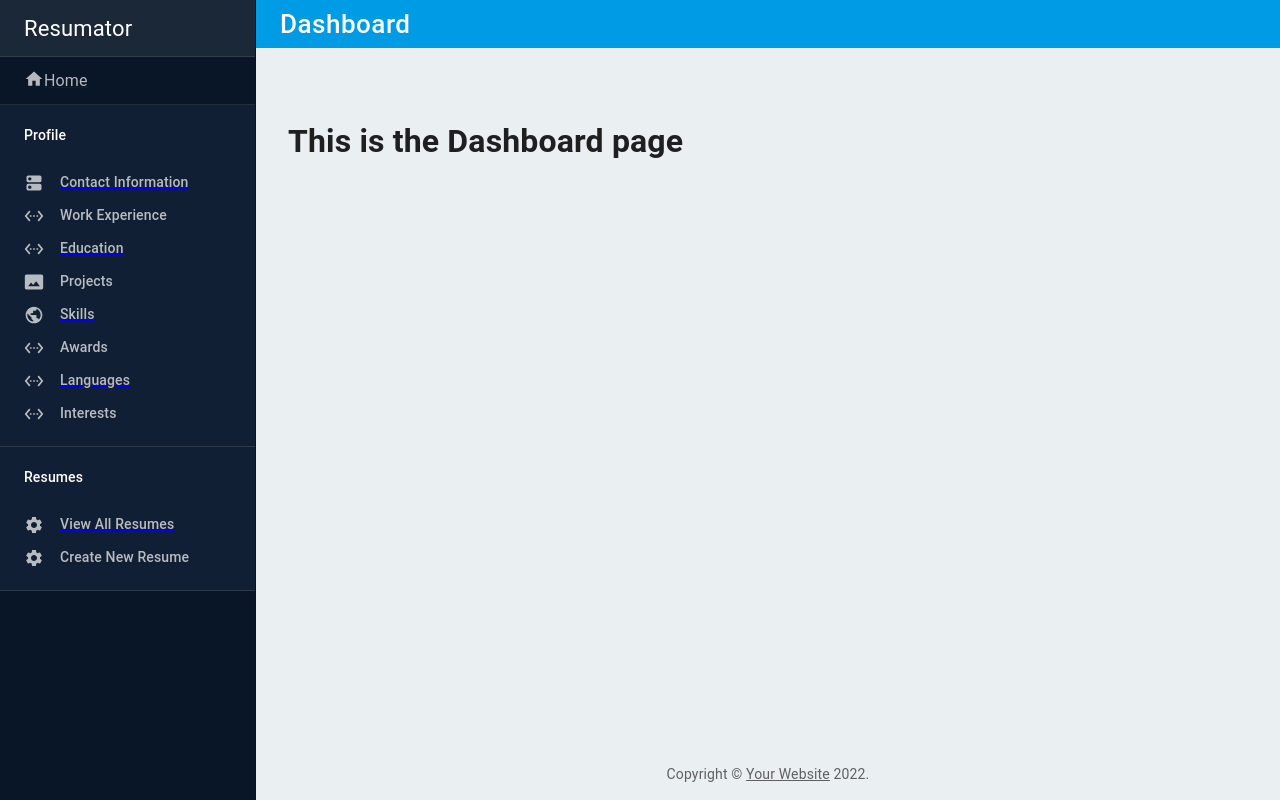
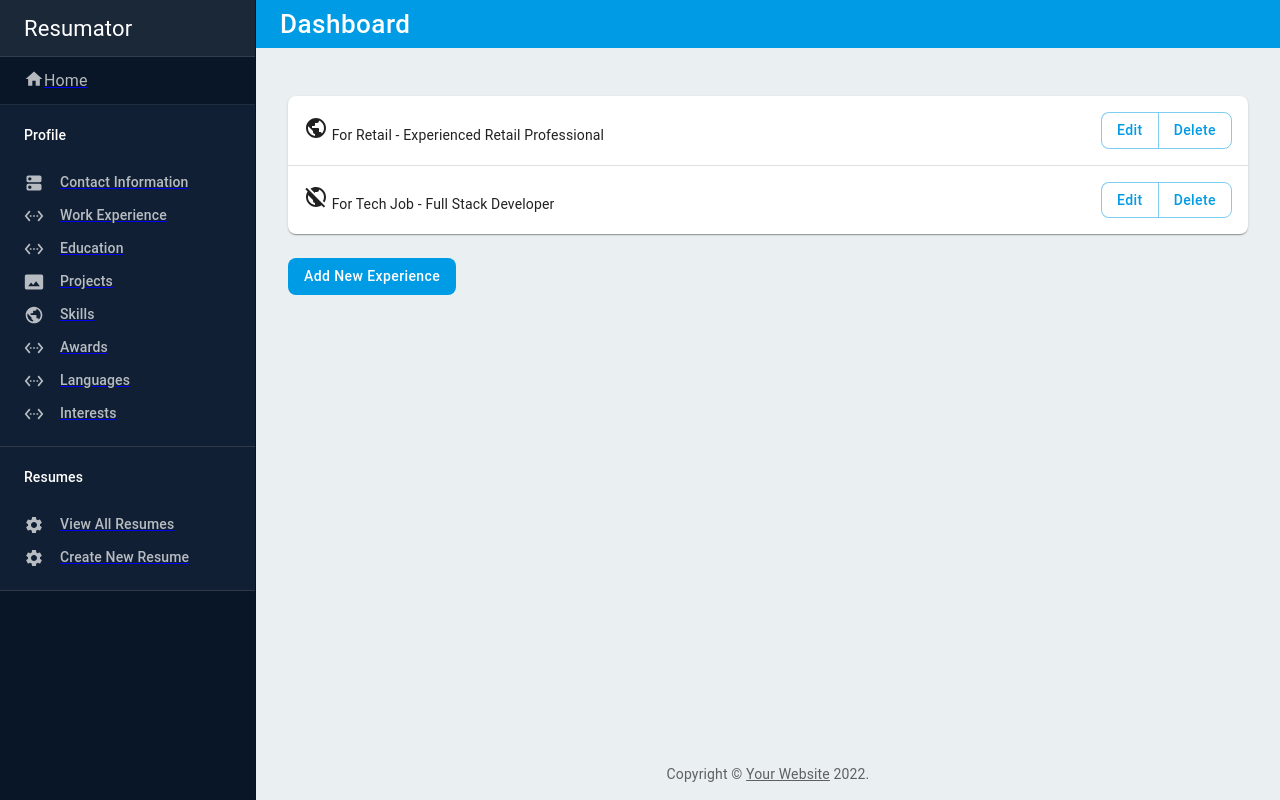
Before and after one commit to kirstgonz/resumator, a React (Create React App) app in the folder client/: page /resumator in a window 1280 px wide. Built offline with nearby package versions, Linux system fonts and the light colour scheme.

Commit message:
added dashboard and finished work history

```diff
--- a/client/src/Dashboard.js
+++ b/client/src/Dashboard.js
@@ -1,17 +1,162 @@
+import { Button, ButtonGroup, Checkbox, FormControlLabel, FormGroup, ListItem, Modal, Paper, Table, TableBody, TableCell, TableContainer, TableRow, TextField } from '@mui/material';
+import { Box } from '@mui/system';
 import * as React from 'react';
-import { useDispatch } from 'react-redux';
+import { useDispatch, useSelector } from 'react-redux';
 import { ResumatorRedux } from './resumatorRedux';
+import { Public, PublicOff } from '@mui/icons-material';
+
 export function Dashboard() {
     const dispatch = useDispatch();
     const dispatchTitle = React.useCallback(
-      () => {
-        dispatch(ResumatorRedux.actions.setCurrentPageTitle('Dashboard'));
-    }, [dispatch])
+        () => {
+            dispatch(ResumatorRedux.actions.setCurrentPageTitle('Dashboard'));
+        }, [dispatch])
     React.useEffect(dispatchTitle, []);
+    const [currentIndex, setCurrentIndex] = React.useState(-1);
+    const resumes = useSelector(ResumatorRedux.selectors.selectResumes);
+    const [open, setOpen] = React.useState(false);
+    const [modalButtonLabel, setModalButtonLabel] = React.useState('Save');
+    const [modalTitle, setModalTitle] = React.useState('Edit Work Experience');
+    const [inputFieldVariant, setInputFieldVariant] = React.useState('filled');
+    const [title, setTitle] = React.useState('');
+    const [introduction, setIntroduction] = React.useState('');
+    const [nickName, setNickName] = React.useState('');
+    const [isPublic, setIsPublic] = React.useState('');
 
+
+    const handleOpen = () => setOpen(true);
+    const handleClose = () => {
+        setOpen(false);
+    };
+    const handleDelete = (index) => {
+        return () => {
+            dispatch(ResumatorRedux.actions.deleteResume(index));
+        };
+    };
+    const handleEditModal = (index) => {
+        return () => {
+            setInputFieldVariant('filled');
+            setCurrentIndex(index);
+            let curResume = resumes[index];
+            setOpen(true);
+            setModalTitle('Edit Work Experience');
+            setModalButtonLabel('Save');
+            // set all modal variables;
+            setTitle(curResume.title);
+            setNickName(curResume.nickName);
+            setIntroduction(curResume.intro);
+            setIsPublic(curResume.isPublic);
+        }
+    }
+    const handleAddModal = () => {
+        setCurrentIndex(-1);
+        setInputFieldVariant('outlined');
+        setModalTitle('Add Work Experience');
+        setModalButtonLabel('Add');
+        setOpen(true);
+        setTitle('');
+        setNickName('');
+        setIntroduction('');
+        setIsPublic(false);
+    };
+    const handleModalSave = () => {
+        const exp = {
+            title: title,
+            nickName: nickName,
+            intro: introduction,
+            isPublic: isPublic
+        }
+        if (currentIndex > -1) {
+            dispatch(ResumatorRedux.actions.putResume({ index: currentIndex, item: exp }));
+        } else {
+            dispatch(ResumatorRedux.actions.addResume(exp));
+        }
+        handleClose();
+    }
+    const modalStyle = {
+        position: 'absolute',
+        top: '50%',
+        left: '50%',
+        transform: 'translate(-50%, -50%)',
+        width: 600,
+        bgcolor: 'background.paper',
+        border: '2px solid #000',
+        boxShadow: 24,
+        p: 4,
+    };
+    const showPublicIcon = (shouldShow) => {
+        if (shouldShow) {
+            return (<Public />);
+        }
+        return (<PublicOff />);
+    };
     return (
         <div>
-            <h1> This is the Dashboard page</h1>
+            <TableContainer component={Paper}>
+                <Table sx={{ minWidth: 650 }} aria-label="Work Experience">
+                    <TableBody>
+                        {resumes.map(({ title, nickName, intro, isPublic }, index) => (
+                            <TableRow key={index} sx={{ '&:last-child td, &:last-child th': { border: 0 } }} >
+                                <TableCell component="th" scope="row">
+                                    {showPublicIcon(!!isPublic)} {nickName} - {title}
+                                </TableCell>
+                                <TableCell align="right">
+                                    <ButtonGroup variant="outlined" aria-label="outlined primary button group">
+                                        <Button onClick={handleEditModal(index)}>Edit</Button>
+                                        <Button onClick={handleDelete(index)}>Delete</Button>
+                                    </ButtonGroup>
+                                </TableCell>
+                            </TableRow>
+                        ))}
+                    </TableBody>
+                </Table>
+            </TableContainer>
+            <br />
+            <Button onClick={handleAddModal} variant="contained">Add New Experience</Button>
+            <Modal
+                keepMounted
+                open={open}
+                onClose={handleClose}
+                aria-labelledby="keep-mounted-modal-title"
+                aria-describedby="keep-mounted-modal-description"
+            >
+                <Box sx={modalStyle}>
+
+                    <h3>{modalTitle}</h3>
+                    <div>
+                        <FormGroup>
+                            <TextField value={nickName}
+                                onChange={(e) => {
+                                    setNickName(e.target.value);
+                                }}
+                                label="Resume Nickname" id="nickName" sx={{ m: 1, width: '25ch' }} variant={inputFieldVariant} />
+                        </FormGroup>
+                        <TextField value={title}
+                            onChange={function (e) {
+                                setTitle(e.target.value)
+                            }}
+                            label="Canidate Title" id="title" sx={{ m: 1, width: '50ch' }} variant={inputFieldVariant} />
+                    </div>
+                    <div>
+                        <TextField
+                            id="intro"
+                            label="Introduction"
+                            onChange={function (e) {
+                                setIntroduction(e.target.value)
+                            }}
+                            value={introduction}
+                            multiline
+                            rows={8}
+                            sx={{ m: 1, width: '50ch' }}
+                            variant={inputFieldVariant}
+                        />
+                    </div>
+                    <div>
+                        <FormControlLabel control={<Checkbox onChange={(e)=>{setIsPublic(e.target.value)}} checked={!!isPublic} />} label="Is Public" />
+                    </div>
+                    <Button onClick={handleModalSave} variant="contained">{modalButtonLabel}</Button>
+                </Box>
+            </Modal>
         </div>
     )
-};
+}
--- a/client/src/Work.js
+++ b/client/src/Work.js
@@ -1,5 +1,5 @@
 import { Button, ButtonGroup, ListItem, Modal, Paper, Table, TableBody, TableCell, TableContainer, TableRow, TextField } from '@mui/material';
-import { DesktopDatePicker, MobileDatePicker } from '@mui/x-date-pickers';
+import {  MobileDatePicker } from '@mui/x-date-pickers';
 import dayjs, { Dayjs } from 'dayjs';
 import { AdapterDayjs } from '@mui/x-date-pickers/AdapterDayjs';
 import { LocalizationProvider } from '@mui/x-date-pickers/LocalizationProvider';
@@ -14,16 +14,21 @@ export function Work() {
             dispatch(ResumatorRedux.actions.setCurrentPageTitle('Work Experience'));
         }, [dispatch])
     React.useEffect(dispatchTitle, []);
-    let currentIndex = -1;
+    const [currentIndex, setCurrentIndex] = React.useState(-1);
     const workExperience = useSelector(ResumatorRedux.selectors.selectExperience);
-    const [curExp, setCurExp] = React.useState({});
     const [open, setOpen] = React.useState(false);
     const [modalButtonLabel, setModalButtonLabel] = React.useState('Save');
     const [modalTitle, setModalTitle] = React.useState('Edit Work Experience');
     const [inputFieldVariant, setInputFieldVariant] = React.useState('filled');
+    const [jobTitle, setJobTitle] = React.useState('');
+    const [jobDescription, setJobDescription] = React.useState('');
+    const [jobStartDate, setJobStartDate] = React.useState('');
+    const [jobEndDate, setJobEndDate] = React.useState('');
+    const [jobCompanyName, setJobCompanyName] = React.useState('');
+
+
     const handleOpen = () => setOpen(true);
     const handleClose = () => {
-        currentIndex = -1;
         setOpen(false);
     };
     const handleDelete = (index) => {
@@ -34,23 +39,45 @@ export function Work() {
     const handleEditModal = (index) => {
         return () => {
             setInputFieldVariant('filled');
-            currentIndex = index;
-            setCurExp(workExperience[index])
+            setCurrentIndex(index);
+            let curExp = workExperience[index];
             setOpen(true);
             setModalTitle('Edit Work Experience');
             setModalButtonLabel('Save');
+            // set all modal variables;
+            setJobTitle(curExp.title);
+            setJobDescription(curExp.responsibilities);
+            setJobCompanyName(curExp.company);
+            setJobStartDate(curExp.start_date);
+            setJobEndDate(curExp.end_date);
         }
     }
     const handleAddModal = () => {
-        currentIndex = -1;
+        setCurrentIndex(-1);
         setInputFieldVariant('outlined');
         setModalTitle('Add Work Experience');
         setModalButtonLabel('Add');
-        setCurExp({});
         setOpen(true);
+        setJobTitle('');
+        setJobDescription('');
+        setJobCompanyName('');
+        setJobStartDate(null);
+        setJobEndDate(null);
     };
-    const handleModalClick = () => {
-        curExp()
+    const handleModalSave = () => {
+        const exp = {
+            title: jobTitle,
+            responsibilities: jobDescription,
+            company: jobCompanyName,
+            start_date: jobStartDate,
+            end_date: jobEndDate
+        }
+        if (currentIndex > -1) {
+            dispatch(ResumatorRedux.actions.putWorkExperience({ index: currentIndex, item: exp }));
+        } else {
+            dispatch(ResumatorRedux.actions.addWorkExperience(exp));
+        }
+        handleClose();
     }
     const modalStyle = {
         position: 'absolute',
@@ -98,10 +125,14 @@ export function Work() {
                     <LocalizationProvider dateAdapter={AdapterDayjs}>
                         <h3>{modalTitle}</h3>
                         <div>
-                            <TextField value={curExp.company} label="Company" id="company" sx={{ m: 1, width: '25ch' }} variant={inputFieldVariant} />
-                            <TextField value={curExp.title}
-                                onChange={(newValue) => {
-                                    curExp.start_date = newValue;
+                            <TextField value={jobCompanyName}
+                                onChange={(e) => {
+                                    setJobCompanyName(e.target.value);
+                                }}
+                                label="Company" id="company" sx={{ m: 1, width: '25ch' }} variant={inputFieldVariant} />
+                            <TextField value={jobTitle}
+                                onChange={function (e) {
+                                    setJobTitle(e.target.value)
                                 }}
                                 label="Job Title" id="title" sx={{ m: 1, width: '50ch' }} variant={inputFieldVariant} />
                         </div>
@@ -109,18 +140,19 @@ export function Work() {
 
                             <MobileDatePicker
                                 label="Start Date"
-                                value={curExp.start_date}
+                                value={jobStartDate}
                                 onChange={(newValue) => {
-                                    curExp.start_date = newValue;
+                                    setJobStartDate(newValue);
                                 }}
                                 renderInput={(params) => <TextField sx={{ m: 1, width: '25ch' }}  {...params} />}
                             />
                             <MobileDatePicker
                                 label="End Date"
-                                value={curExp.end_date}
+                                value={jobEndDate}
 
                                 onChange={(newValue) => {
-                                    // setValue(newValue);
+                                    console.log(newValue, 'end date')
+                                    setJobEndDate(newValue);
                                 }}
                                 renderInput={(params) => <TextField sx={{ m: 1, width: '25ch' }} {...params} />}
                             />
@@ -129,14 +161,17 @@ export function Work() {
                             <TextField
                                 id="responsibilities"
                                 label="Responsibilities"
-                                value={curExp.responsibilities}
+                                onChange={function (e) {
+                                    setJobDescription(e.target.value)
+                                }}
+                                value={jobDescription}
                                 multiline
                                 rows={8}
                                 sx={{ m: 1, width: '50ch' }}
                                 variant={inputFieldVariant}
                             />
                         </div>
-                        <Button onClick={handleModalClick} variant="contained">{modalButtonLabel}</Button>
+                        <Button onClick={handleModalSave} variant="contained">{modalButtonLabel}</Button>
                     </LocalizationProvider>
                 </Box>
             </Modal>
--- a/client/src/resumatorRedux.js
+++ b/client/src/resumatorRedux.js
@@ -6,7 +6,7 @@ const slice = createSlice({
         candidate: {
             "firstName": "Kate",
             "middleName": "Thao",
-            "lastName":"Lam",
+            "lastName": "Lam",
             "description": "I am a recent college graduate of Austin Community College and enrolled in the Full Stack Web Development Coding bootcamp at the University of Texas. I am looking for opportunities in web development. I have over 10 years work experience with various retail corporations, both in Vietnam and the US. During this time I have developed the following skills: customer service, team management, task priortization, and data analytics.",
             "email": "kate.lam.austin@gmail.com",
             "location": "Round Rock, TX",
@@ -76,14 +76,31 @@ const slice = createSlice({
             awards: []
 
         },
-        resumes: []
+        resumes: [
+            {
+                title: 'Experienced Retail Professional',
+                nickName: 'For Retail',
+                intro: 'This is an intro to get a retail job.',
+                isPublic: true
+            },
+            {
+                title: 'Full Stack Developer',
+                nickName: 'For Tech Job',
+                intro: 'This is an intro to get a tech job.',
+                isPublic: false
+            }
+        ]
     },
     reducers: {
+        putWorkExperience: (state, action) => {
+            console.log(state, 'work')
+            state.candidate.experience[action.payload.index] = action.payload.item;
+        },
         addWorkExperience: (state, action) => {
-            state.candidate.experience.add(action.payload);
+            state.candidate.experience.push(action.payload);
         },
         addProject: (state, action) => {
-            state.candidate.projects.add(action.payload);
+            state.candidate.projects.push(action.payload);
         },
         deleteWorkExperience: (state, action) => {
             state.candidate.experience.splice(action.payload, 1);
@@ -93,11 +110,20 @@ const slice = createSlice({
             state.candidate.projects.splice(action.payload, 1);
         },
         updateContactInfo: (state, action) => {
-            state.candidate = action.payload;
+            state.candidate = { ...state.candidate, ...action.payload };
         },
         setCurrentPageTitle: (state, action) => {
             state.currentPageTitle = action.payload
-        }
+        },
+        deleteResume: (state, action) => {
+            state.resumes.splice(action.payload, 1);
+        },
+        putResume: (state, action) => {
+            state.resumes[action.payload.index] = action.payload.item;
+        },
+        addResume: (state, action) => {
+            state.resumes.push(action.payload);
+        },
     },
 });
 
@@ -112,6 +138,7 @@ export const ResumatorRedux = {
         selectPageTitle: (state) => {
             return state.resumator.currentPageTitle;
         },
+        selectResumes: state => state.resumator.resumes,
         selectCandidate: state => state.resumator.candidate,
         selectExperience: state => state.resumator.candidate.experience,
         selectProject: state => state.resumator.candidate.projects
```
